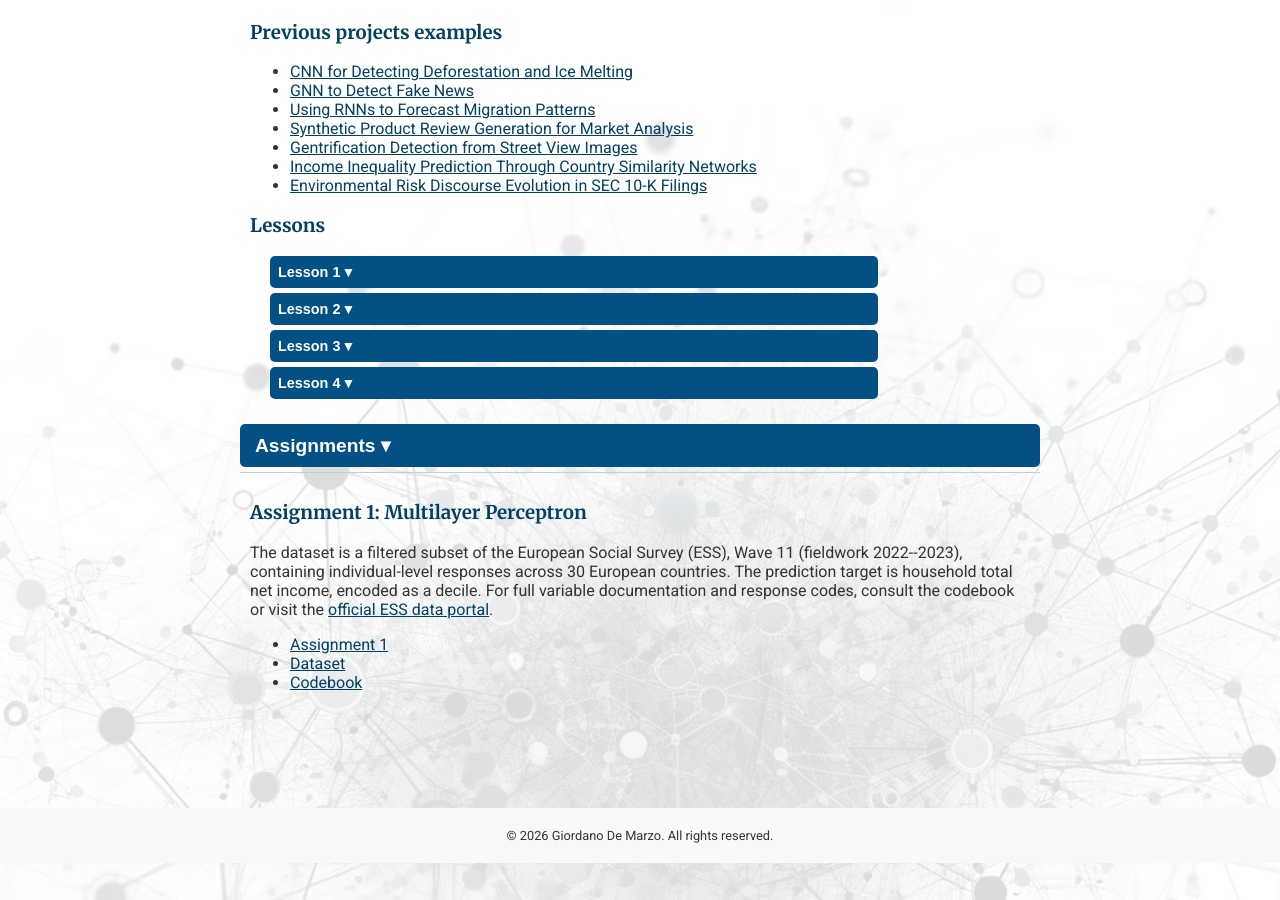
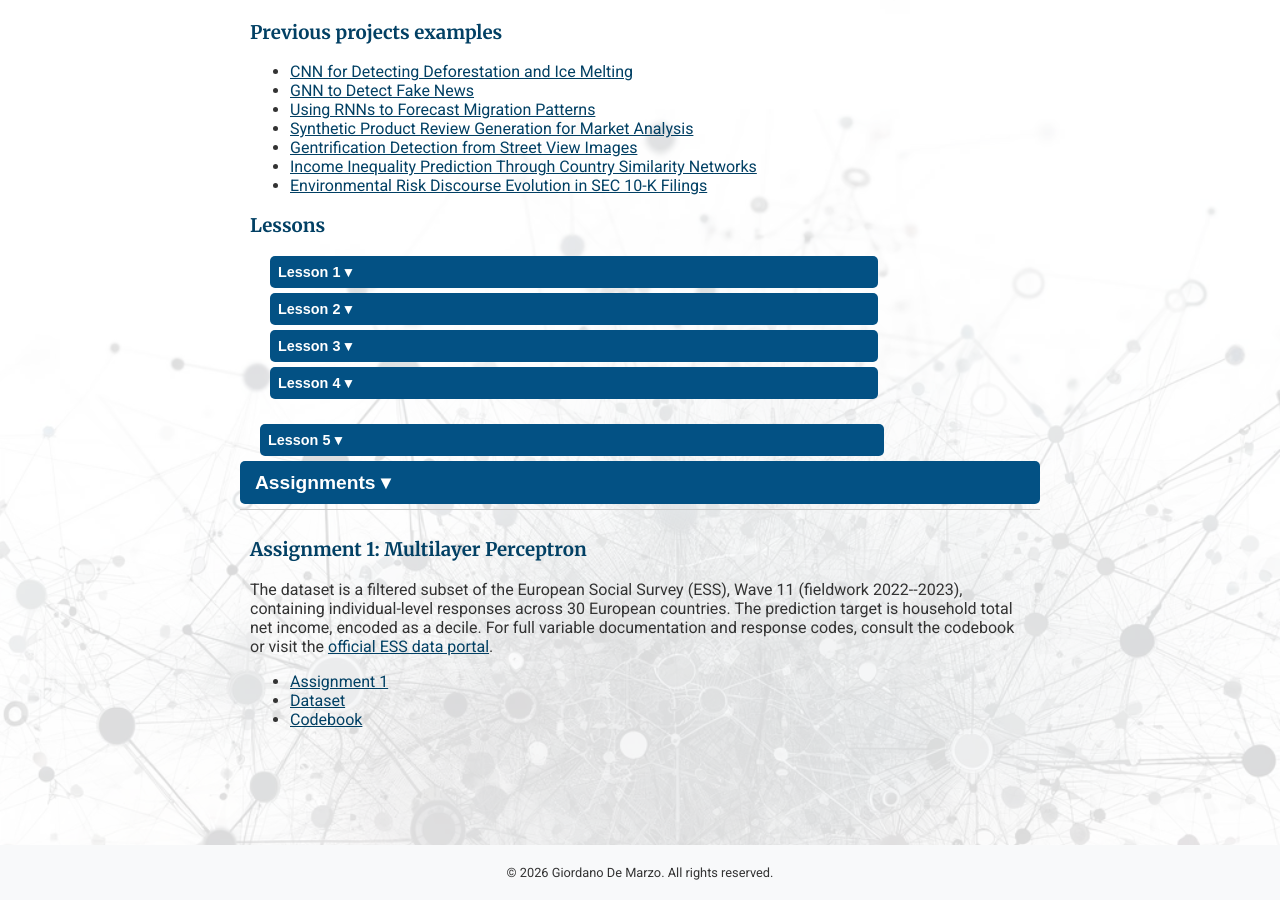
Before and after one commit to giordano-demarzo/giordano-demarzo.github.io, a Jekyll site: the page built from Deep_Learning_26.markdown, in a window 1280 px wide and 900 px high, scrolled down 2451 px. Built offline with Jekyll 4.4.1, drawn with Linux system fonts in a browser that asks for light colours.

Commit message:
Slides 5

```diff
--- a/Deep_Learning_26.markdown
+++ b/Deep_Learning_26.markdown
@@ -208,7 +208,16 @@
     			</ul>
            </div>
        </div>
-    </div>
+       </div>
+           <div class="nested-accordion">
+           <button class="nested-accordion-button">Lesson 5 &#9662;</button>
+           <div class="nested-accordion-content">
+               <h4>Readings and Slides</h4>
+                   	<ul>
+                   		<li><a href="/files/dlss26/slides/DLSS5.pdf">Slides: Convolutional Neural Networks</a></li>
+    			</ul>
+           </div>
+       </div>
 	<!-- Assignments -->
 		<button class="accordion-button" onclick="toggleAccordion('material-section')">Assignments &#9662;</button>
 		<div class="accordion-content" id="material-section">
```
